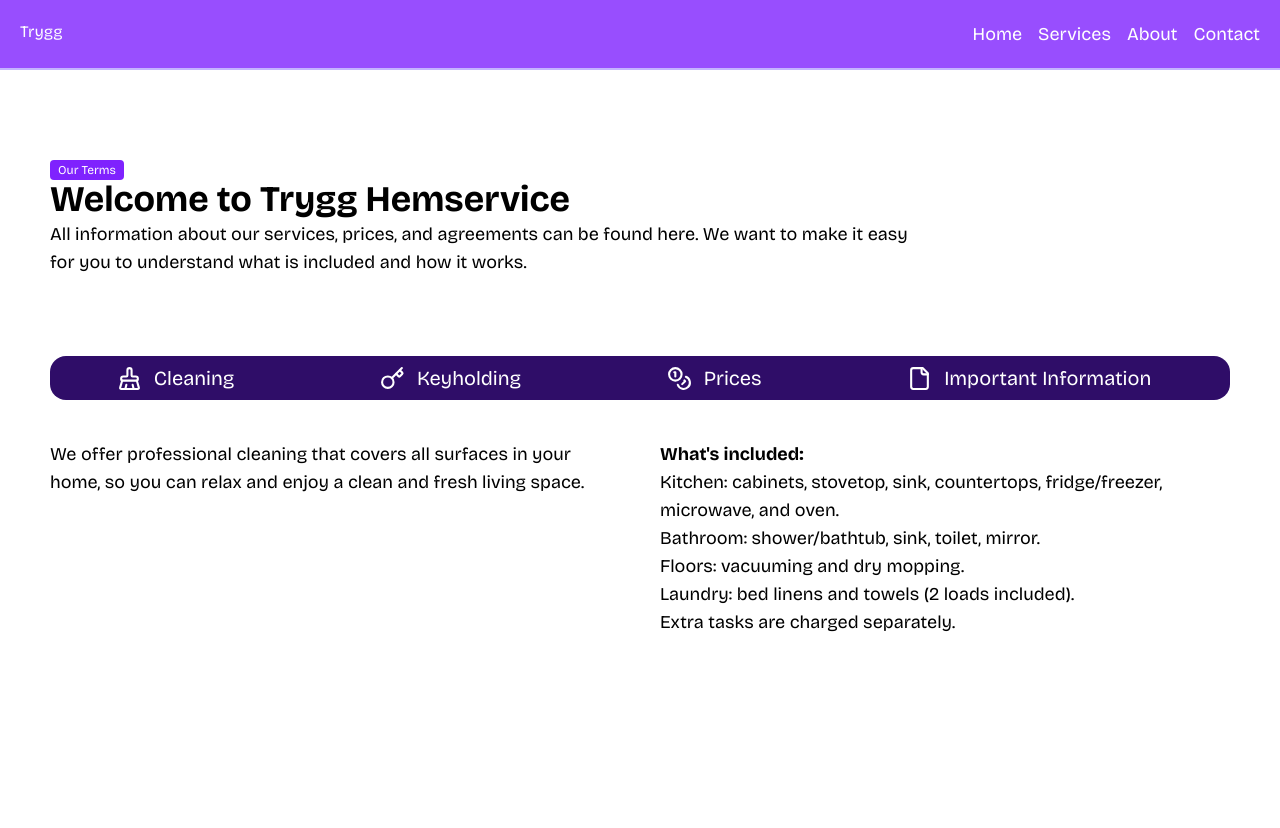
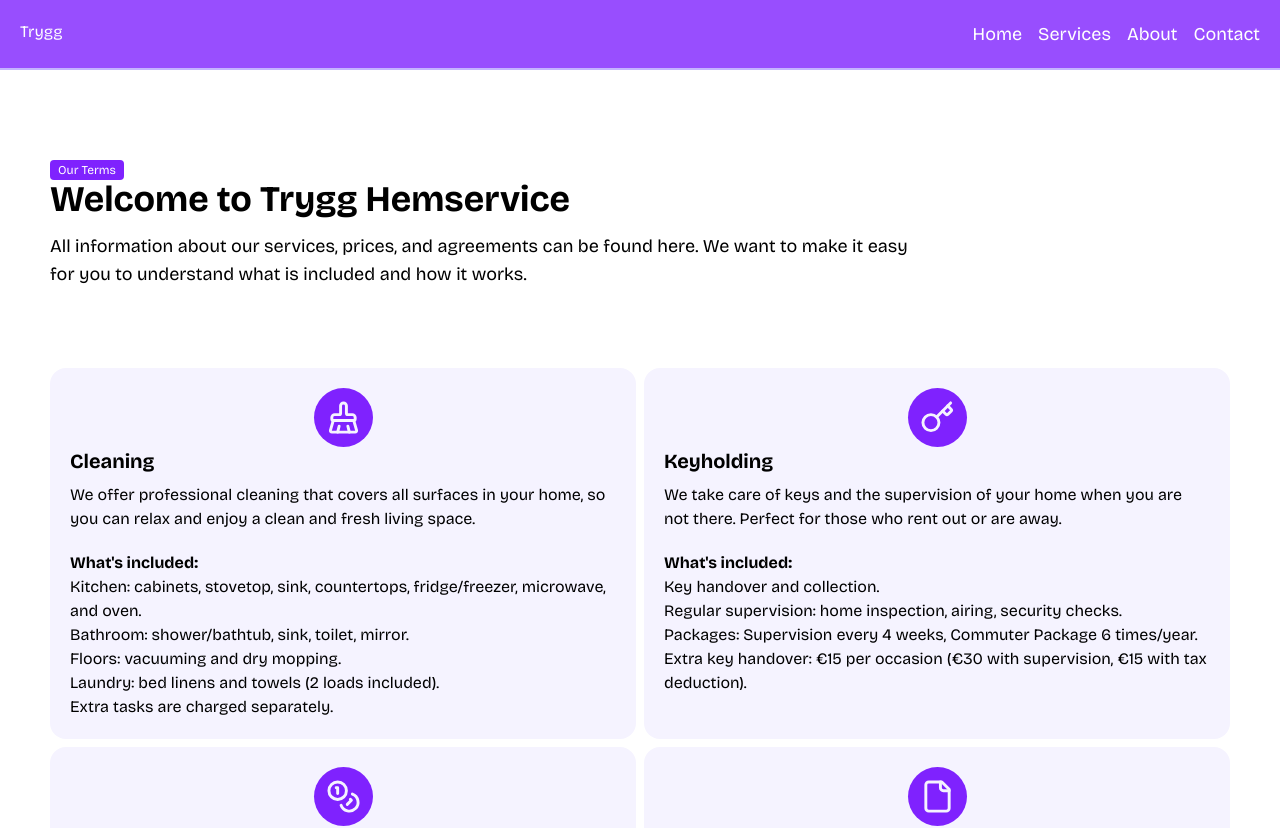
Before and after one commit to scmo-1/TryggHemservice, a Next.js app: page /1/services in a window 1280 px wide. Shown: the top 828 px of the page. Built offline with nearby package versions, Linux system fonts and the light colour scheme.

Commit message:
change from tabs to cards in ServicesPage for lg screens

```diff
--- a/src/components/services/ServicesPage.jsx
+++ b/src/components/services/ServicesPage.jsx
@@ -1,9 +1,9 @@
 "use client";
 import React from "react";
 import Label from "@/components/ui/Label";
-import TabsSection from "../ui/Tabs/TabsSection";
 import ContactSection from "../contact/ContactSection";
 import Accordion from "../ui/Accordion/Accordion";
+import ServicesPageGrid from "./ServicesPageGrid";
 
 export default function ServicesPage({ content }) {
   return (
@@ -14,14 +14,17 @@ export default function ServicesPage({ content }) {
             {content.servicesPage.subtitle}
           </Label>
           <h1 className="text-2xl lg:text-4xl">{content.servicesPage.title}</h1>
-          <p className="md:w-3/4 lg:text-lg">{content.servicesPage.desc}</p>
+          <p className="mt-3 md:w-3/4 lg:text-lg">
+            {content.servicesPage.desc}
+          </p>
         </article>
         <div className="mb-30 px-3 md:px-10 lg:hidden">
           <Accordion content={content.servicesPage.services} />
         </div>
-        <div className="mb-30 hidden lg:block">
-          <TabsSection content={content.servicesPage.services} />
+        <div className="mb-30 hidden lg:block lg:px-10">
+          <ServicesPageGrid content={content.servicesPage.services} />
         </div>
+
         <div className="bg-violet-600">
           <ContactSection />
         </div>
--- /dev/null
+++ b/src/components/services/ServicesPageGrid.jsx
@@ -0,0 +1,34 @@
+import React from "react";
+import * as Lucide from "lucide-react";
+
+function ServicesPageGrid({ content }) {
+  return (
+    <div className="grid grid-cols-2 gap-2">
+      {content.map((item) => {
+        const Icon = Lucide[item.icon];
+        return (
+          <article
+            key={item.title}
+            className="flex flex-col rounded-2xl bg-violet-50 p-5"
+          >
+            <span className="w-max self-center rounded-full bg-violet-600 p-3">
+              <Icon color="#f5f3ff" size={35} />
+            </span>
+            <h2 className="mb-2 text-xl">{item.title}</h2>
+            {item.desc && <p className="mb-5">{item.desc}</p>}
+            {item.subtitle && (
+              <span className="font-bold">{item.subtitle}</span>
+            )}
+            <ul className="">
+              {item.list.map((li, idx) => (
+                <li key={idx}>{li}</li>
+              ))}
+            </ul>
+          </article>
+        );
+      })}
+    </div>
+  );
+}
+
+export default ServicesPageGrid;
--- a/src/components/ui/Accordion/Accordion.jsx
+++ b/src/components/ui/Accordion/Accordion.jsx
@@ -1,9 +1,5 @@
 "use client";
 import React from "react";
-import * as Lucide from "lucide-react";
-import { Plus, BadgeCheck } from "lucide-react";
-import { useState } from "react";
-import { motion } from "motion/react";
 import AccordionItem from "./AccordionItem";
 
 function Accordion({ content }) {
--- a/src/components/ui/Tabs/Tab.jsx
+++ /dev/null
@@ -1,20 +0,0 @@
-import React from "react";
-import * as Lucide from "lucide-react";
-import { motion } from "motion/react";
-
-function Tab({ content, active, onClick }) {
-  const Icon = Lucide[content.icon];
-  const isActive = active.title === content.title;
-  return (
-    <button
-      onClick={onClick}
-      className="relative flex items-center gap-3 px-5 py-2 text-xl text-white"
-    >
-      <Icon size={25} />
-      <span>{content.title}</span>
-      <div className=""></div>
-    </button>
-  );
-}
-
-export default Tab;
--- a/src/components/ui/Tabs/TabPanel.jsx
+++ /dev/null
@@ -1,23 +0,0 @@
-import React from "react";
-
-function TabPanel({ content }) {
-  return (
-    <div className="flex gap-10">
-      <p className="flex-1 text-lg">{content.desc}</p>
-      <div className="flex-1">
-        {content.subtitle && (
-          <span className="text-lg font-bold">{content.subtitle}</span>
-        )}
-        <ul>
-          {content.list.map((item, idx) => (
-            <li className="text-lg" key={idx}>
-              {item}
-            </li>
-          ))}
-        </ul>
-      </div>
-    </div>
-  );
-}
-
-export default TabPanel;
--- a/src/components/ui/Tabs/TabsSection.jsx
+++ /dev/null
@@ -1,29 +0,0 @@
-import React, { act } from "react";
-import { useState } from "react";
-import Tab from "./Tab";
-import TabPanel from "./TabPanel";
-
-function TabsSection({ content }) {
-  const [active, setActive] = useState(content[0]);
-
-  return (
-    <section className="flex flex-col items-center gap-5 px-10 lg:gap-10">
-      <ul className="flex w-full justify-around rounded-2xl bg-violet-950">
-        {content.map((item) => (
-          <li key={item.title}>
-            <Tab
-              active={active}
-              content={item}
-              onClick={() => setActive(item)}
-            />
-          </li>
-        ))}
-      </ul>
-      <div className="mb-20">
-        <TabPanel content={active} />
-      </div>
-    </section>
-  );
-}
-
-export default TabsSection;
```
